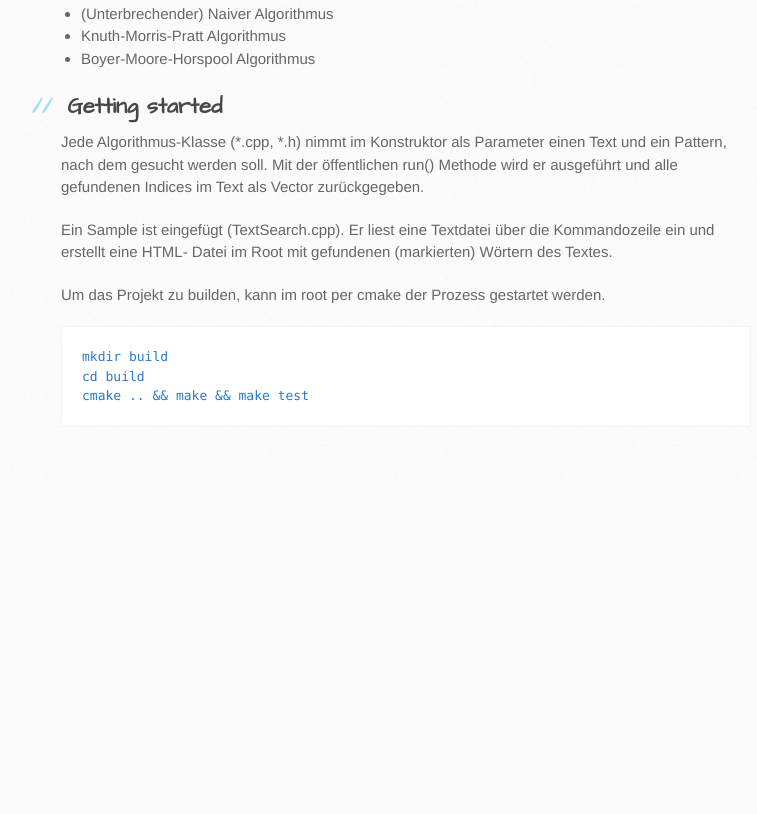
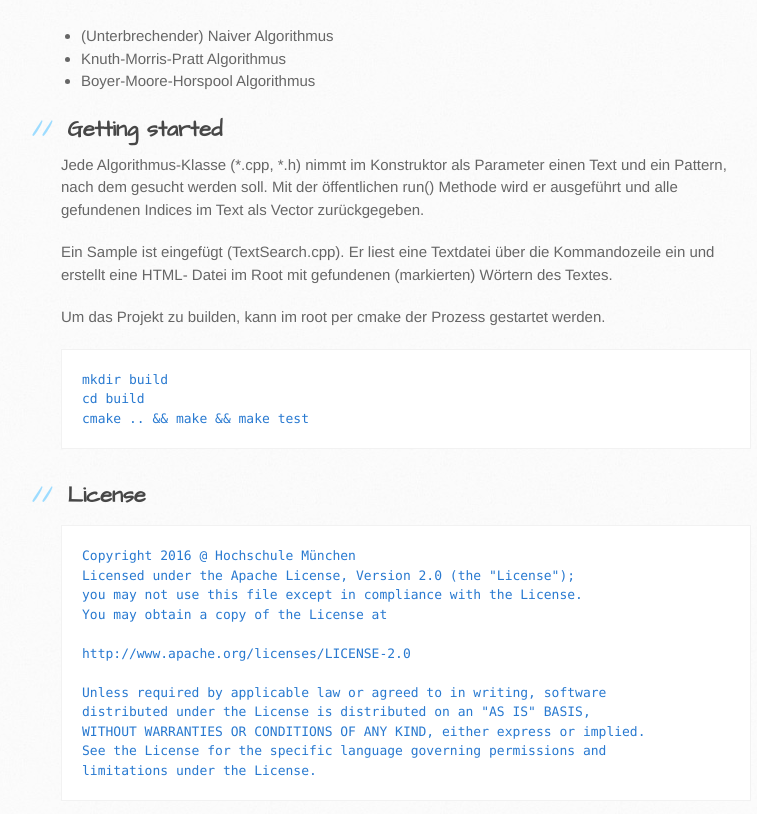
Before and after one commit to lenhuy2106/grp07-algdatII, a plain HTML site: page index.html in a window 1280 px wide. Shown: the part 1198-2012 px from the top of the page, without its empty margins (109-866 px from the left). Before the commit the page ends 1677 px from the top, so only its background shows below. Drawn offline with Linux system fonts and the light colour scheme.

```diff
--- a/index.html
+++ b/index.html
@@ -39,6 +39,7 @@
 <li><a href="#team-members">Team Members</a></li>
 <li><a href="#intro">Introduction</a></li>
 <li><a href="#getting-started">Getting started</a></li>
+<li><a href="#license">License</a></li>
 </ul>
 
 <h2>
@@ -79,6 +80,23 @@ Datei im Root mit gefundenen (markierten) Wörtern des Textes.</p>
 cd build
 cmake .. &amp;&amp; make &amp;&amp; make test
 </code></pre>
+
+<h2>
+<a id="license" class="anchor" href="#license" aria-hidden="true"><span aria-hidden="true" class="octicon octicon-link"></span></a><a name="license"></a>License</h2>
+
+<pre><code>Copyright 2016 @ Hochschule München
+Licensed under the Apache License, Version 2.0 (the "License");
+you may not use this file except in compliance with the License.
+You may obtain a copy of the License at
+
+http://www.apache.org/licenses/LICENSE-2.0
+
+Unless required by applicable law or agreed to in writing, software
+distributed under the License is distributed on an "AS IS" BASIS,
+WITHOUT WARRANTIES OR CONDITIONS OF ANY KIND, either express or implied.
+See the License for the specific language governing permissions and
+limitations under the License.
+</code></pre>
         </section>
 
         <aside id="sidebar">
```
Also changed, not shown: params.json (+1 -1 lines).
